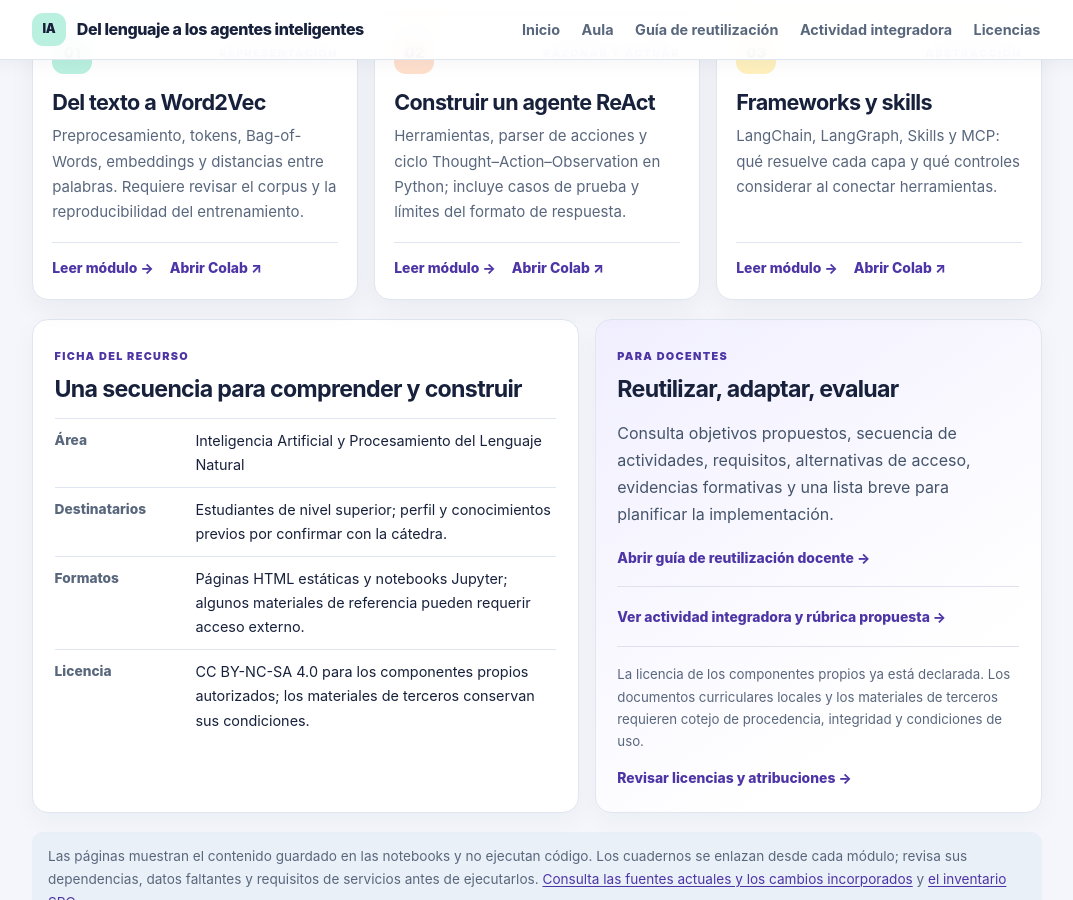
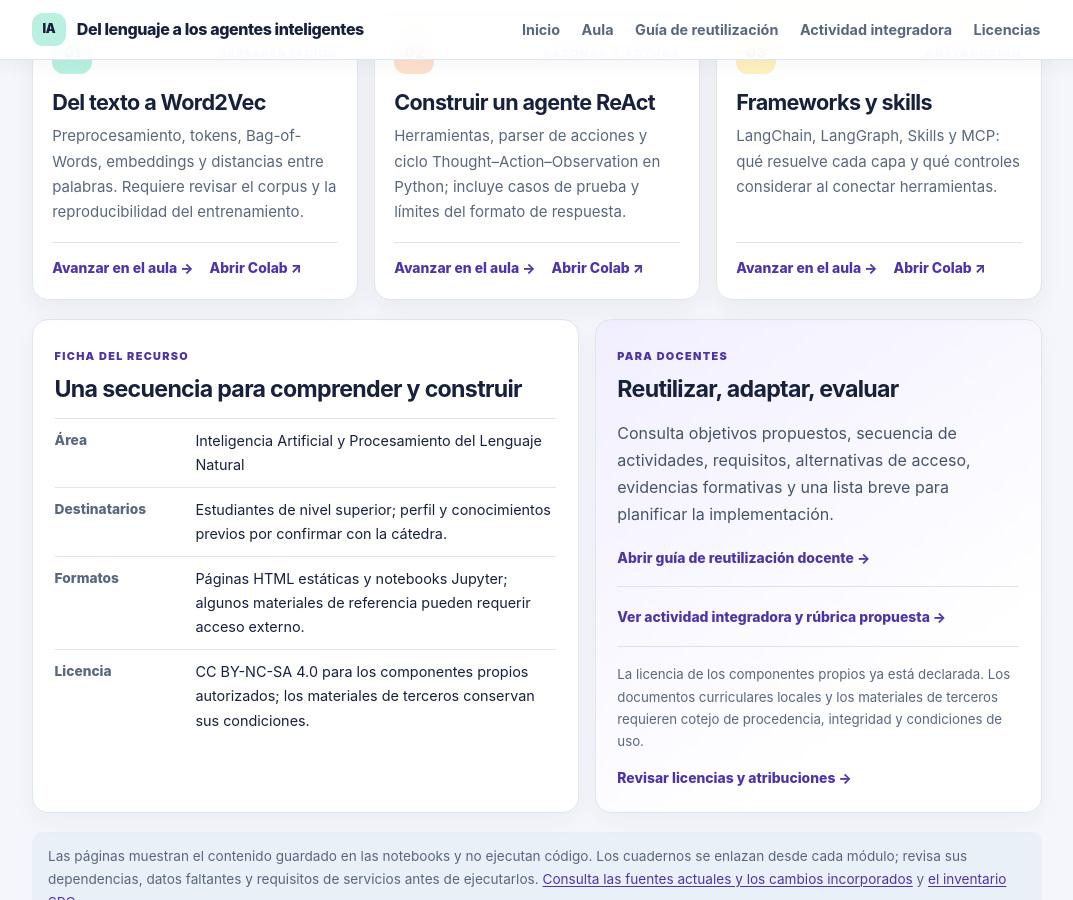
Before and after one commit to comercisandro/RecursoEducativoAbierto, a Jekyll site: the page built from index.md, in a window 1280 px wide and 900 px high, scrolled down 804 px. Shown: the whole window, without its empty margins (103-1176 px from the left). Built offline with Jekyll 4.4.1, drawn with Linux system fonts in a browser that asks for light colours.

Commit message:
Route landing modules into classroom

```diff
--- a/index.md
+++ b/index.md
@@ -29,19 +29,19 @@
         <div class="home-card-top"><span class="home-module-number">01</span><span class="home-card-kicker">REPRESENTACIÓN</span></div>
         <h3>Del texto a Word2Vec</h3>
         <p>Preprocesamiento, tokens, Bag-of-Words, embeddings y distancias entre palabras. Requiere revisar el corpus y la reproducibilidad del entrenamiento.</p>
-        <div class="home-card-actions"><a href="modulos_html/01-word2vec.html?v=cf595a3">Leer módulo <span aria-hidden="true">→</span></a><a href="https://colab.research.google.com/github/comercisandro/RecursoEducativoAbierto/blob/master/fuentes/modulo-1.ipynb" target="_blank" rel="noopener noreferrer">Abrir Colab ↗</a></div>
+        <div class="home-card-actions"><a href="aula.html?module=1">Avanzar en el aula <span aria-hidden="true">→</span></a><a href="https://colab.research.google.com/github/comercisandro/RecursoEducativoAbierto/blob/master/fuentes/modulo-1.ipynb" target="_blank" rel="noopener noreferrer">Abrir Colab ↗</a></div>
       </article>
       <article class="home-module-card module-card-02">
         <div class="home-card-top"><span class="home-module-number">02</span><span class="home-card-kicker">RAZONAR Y ACTUAR</span></div>
         <h3>Construir un agente ReAct</h3>
         <p>Herramientas, parser de acciones y ciclo Thought–Action–Observation en Python; incluye casos de prueba y límites del formato de respuesta.</p>
-        <div class="home-card-actions"><a href="modulos_html/02-agente-react.html?v=cf595a3">Leer módulo <span aria-hidden="true">→</span></a><a href="https://colab.research.google.com/github/comercisandro/RecursoEducativoAbierto/blob/master/fuentes/modulo-2.ipynb" target="_blank" rel="noopener noreferrer">Abrir Colab ↗</a></div>
+        <div class="home-card-actions"><a href="aula.html?module=2">Avanzar en el aula <span aria-hidden="true">→</span></a><a href="https://colab.research.google.com/github/comercisandro/RecursoEducativoAbierto/blob/master/fuentes/modulo-2.ipynb" target="_blank" rel="noopener noreferrer">Abrir Colab ↗</a></div>
       </article>
       <article class="home-module-card module-card-03">
         <div class="home-card-top"><span class="home-module-number">03</span><span class="home-card-kicker">ABSTRACCIÓN</span></div>
         <h3>Frameworks y skills</h3>
         <p>LangChain, LangGraph, Skills y MCP: qué resuelve cada capa y qué controles considerar al conectar herramientas.</p>
-        <div class="home-card-actions"><a href="modulos_html/03-frameworks-skills.html?v=cf595a3">Leer módulo <span aria-hidden="true">→</span></a><a href="https://colab.research.google.com/github/comercisandro/RecursoEducativoAbierto/blob/master/fuentes/modulo-3.ipynb" target="_blank" rel="noopener noreferrer">Abrir Colab ↗</a></div>
+        <div class="home-card-actions"><a href="aula.html?module=3">Avanzar en el aula <span aria-hidden="true">→</span></a><a href="https://colab.research.google.com/github/comercisandro/RecursoEducativoAbierto/blob/master/fuentes/modulo-3.ipynb" target="_blank" rel="noopener noreferrer">Abrir Colab ↗</a></div>
       </article>
     </div>
   </section>
```
Also changed, not shown: assets/course.js.
